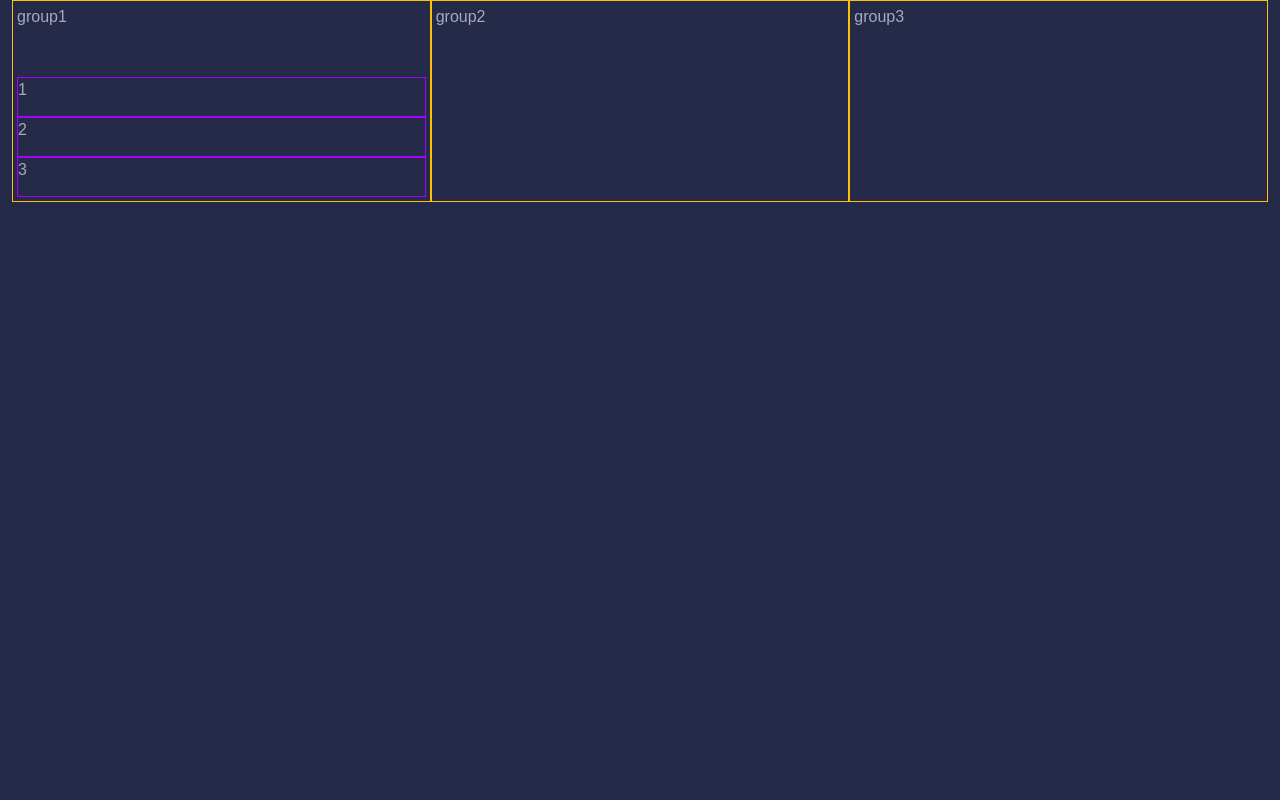
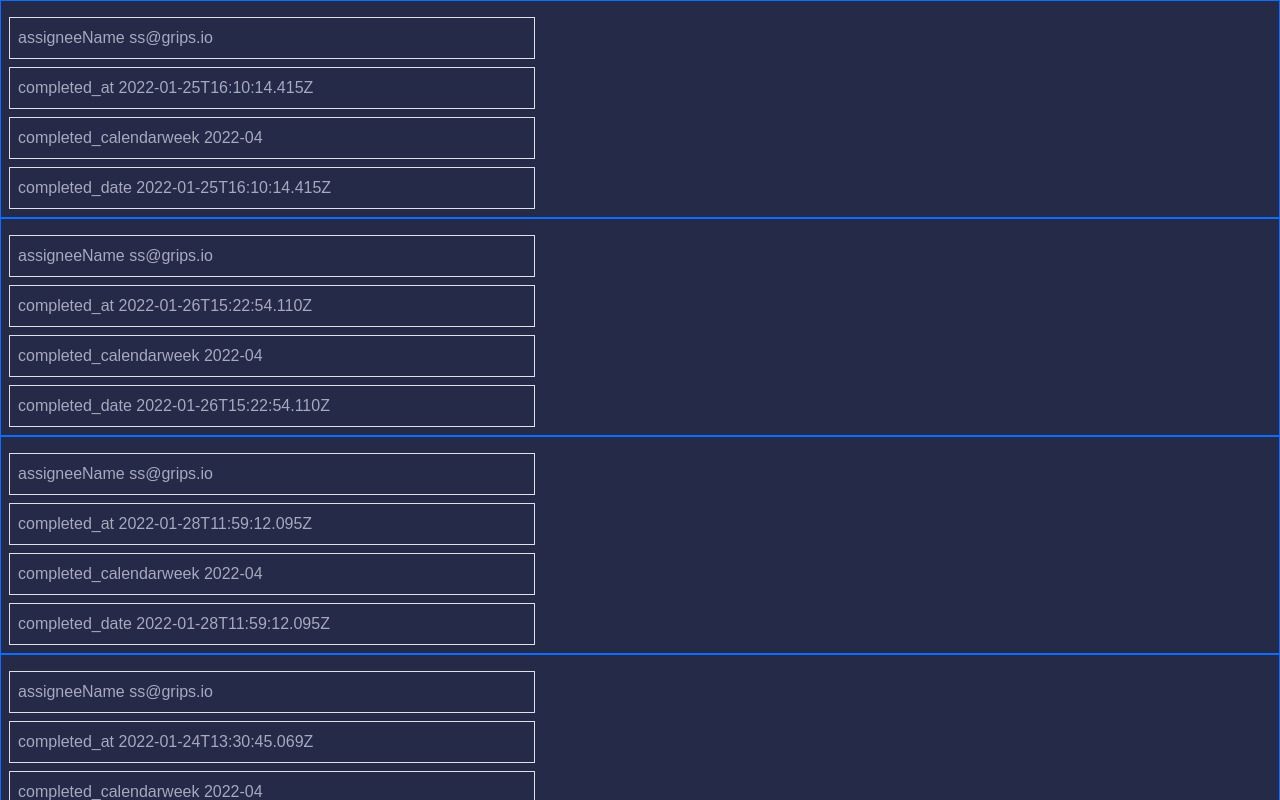
Before and after one commit to TihomirPet/drag-and-drop, a React (Create React App) app: page / in a window 1280 px wide. Shown: the top 800 px of the page. Built offline with nearby package versions, Linux system fonts and the light colour scheme.

Commit message:
add react graggble make data task draggble

```diff
--- a/package.json
+++ b/package.json
@@ -15,6 +15,7 @@
     "react-bootstrap": "^2.1.2",
     "react-chartjs-2": "^4.0.1",
     "react-dom": "^17.0.2",
+    "react-draggable": "^4.4.4",
     "react-scripts": "5.0.0",
     "sass": "^1.49.9",
     "uuid": "^8.3.2",
--- a/src/components/Finder.jsx
+++ b/src/components/Finder.jsx
@@ -1,19 +1,20 @@
-import React from 'react'
+import React from 'react';
 import BarChart from './chart/BarChart';
+import Drag from './chart/draggableelement/Drag';
 import DragListC from './dragAndDrop copy/DragListC';
-import DragList from './dragAndDrop/DragList'
-import TaskList from './task/TaskList'
-
-
+import DragList from './dragAndDrop/DragList';
+import TaskList from './task/TaskList';
 
 export default function Finder() {
   return (
     <>
-      <DragList />
-      {/* <TaskList /> */}
-   {/* <BarChart/> */}
+      {/* <DragList /> */}
+      <TaskList />
+      {/* <BarChart/> */}
 
-   {/* <DragListC/> */}
+      {/* <DragListC/> */}
+
+      {/* <Drag /> */}
     </>
   );
 }
--- /dev/null
+++ b/src/components/chart/draggableelement/Drag.jsx
@@ -0,0 +1,7 @@
+import React from 'react'
+
+export default function Drag() {
+  return (
+    <div>Drag</div>
+  )
+}
--- a/src/components/task/TaskItem.jsx
+++ b/src/components/task/TaskItem.jsx
@@ -1,26 +1,34 @@
 import React from 'react'
-
+import Draggable from 'react-draggable';
 export default function TaskItem({list}) {
   return (
     <div>
-      {list.map((listitem) => (
-        <div
-          className='border border-danger container
-        mt-5 p-2'>
+      {list.map((listitem) => {
+        return (
+          <div className='container-fluid border border-primary p-2'>
+            <Draggable>
               <div className='border col-5 p-2 mt-2'>
                 assigneeName {listitem.assigneeName}
               </div>
+            </Draggable>
+            <Draggable>
               <div className='border col-5 p-2 mt-2'>
                 completed_at {listitem.completed_at}
               </div>
+            </Draggable>
+            <Draggable>
               <div className='border col-5 p-2 mt-2'>
                 completed_calendarweek {listitem.completed_calendarweek}
               </div>
+            </Draggable>
+            <Draggable>
               <div className='border col-5 p-2 mt-2'>
                 completed_date {listitem.completed_date}
               </div>
+            </Draggable>
           </div>
-      ))}
+        );
+      })}
     </div>
   );
 }
```
Lines whose indentation alone changed are shown as unchanged.
